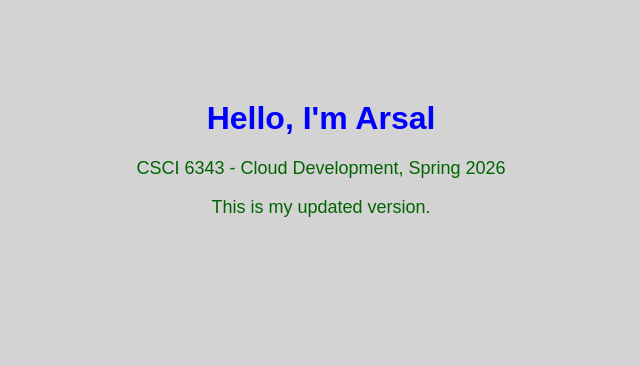
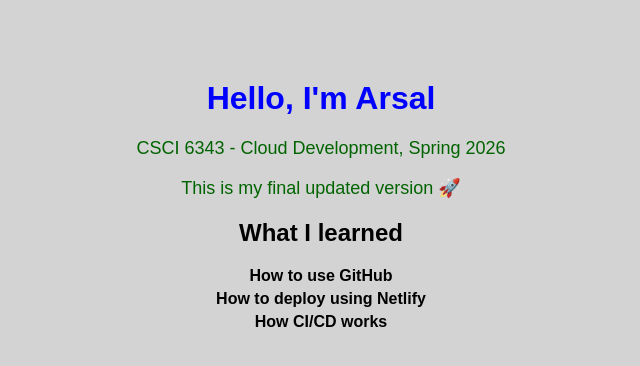
Before and after one commit to Arsalfarooq/cloud-dev-netlify, a plain HTML site: page index.html in a window 1280 px wide. Shown: the whole page, without its empty margins (319-959 px from the left). Drawn offline with Linux system fonts and the light colour scheme.

Commit message:
3rd version

```diff
--- a/index.html
+++ b/index.html
@@ -10,7 +10,7 @@
       font-family: Arial, sans-serif;
       background-color: lightgray;
       text-align: center;
-      margin-top: 100px;
+      margin-top: 80px;
     }
 
     h1 {
@@ -21,11 +21,33 @@
       color: darkgreen;
       font-size: 18px;
     }
+
+    ul {
+      list-style-type: none;
+      padding: 0;
+    }
+
+    li {
+      margin: 5px;
+      font-weight: bold;
+    }
   </style>
 </head>
+
 <body>
   <h1>Hello, I'm Arsal</h1>
+
   <p>CSCI 6343 - Cloud Development, Spring 2026</p>
-  <p>This is my updated version.</p>
+
+  <p>This is my final updated version 🚀</p>
+
+  <h2>What I learned</h2>
+
+  <ul>
+    <li>How to use GitHub</li>
+    <li>How to deploy using Netlify</li>
+    <li>How CI/CD works</li>
+  </ul>
+
 </body>
 </html>
```
